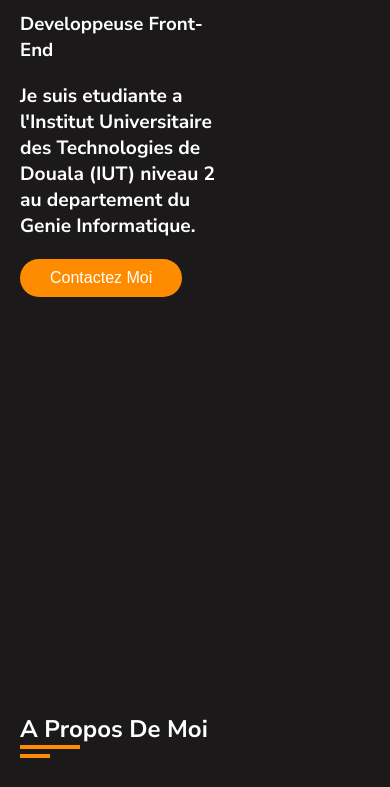
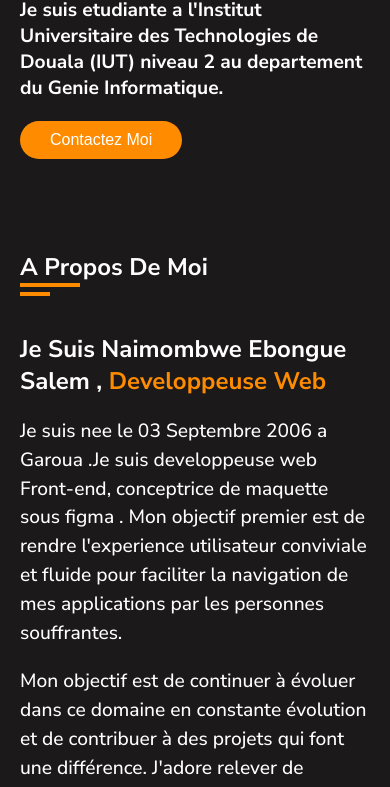
Before and after one commit to Ebong-Salem/portfolio, a plain HTML site: page index.html in a window 390 px wide. Shown: the part 251-1038 px from the top of the page. Drawn offline with Linux system fonts and the light colour scheme; a web font is replaced by a local one.

Commit message:
fourth commit

```diff
--- a/style.css
+++ b/style.css
@@ -821,15 +821,17 @@ text-transform: capitalize;
 
     .accueil{
         width: 100%;
-        height: auto;
-        display: flex;
-        flex-direction: column;
-        justify-content: start;
-        margin: 50px auto;
-        align-items: self-start;
+        min-height: 50vh;
+        margin-bottom: 60px;
+
+
+
     }
 
 
+    .accueil .accueil-description{
+        width: 100%;
+    }
 
     .propos{
         padding: 0;
```
